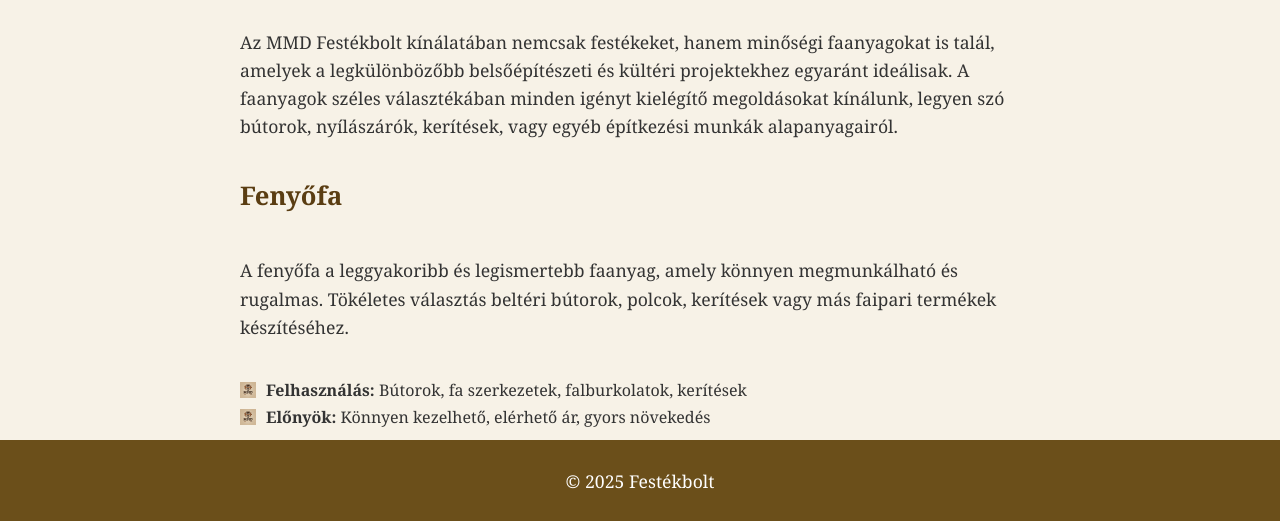
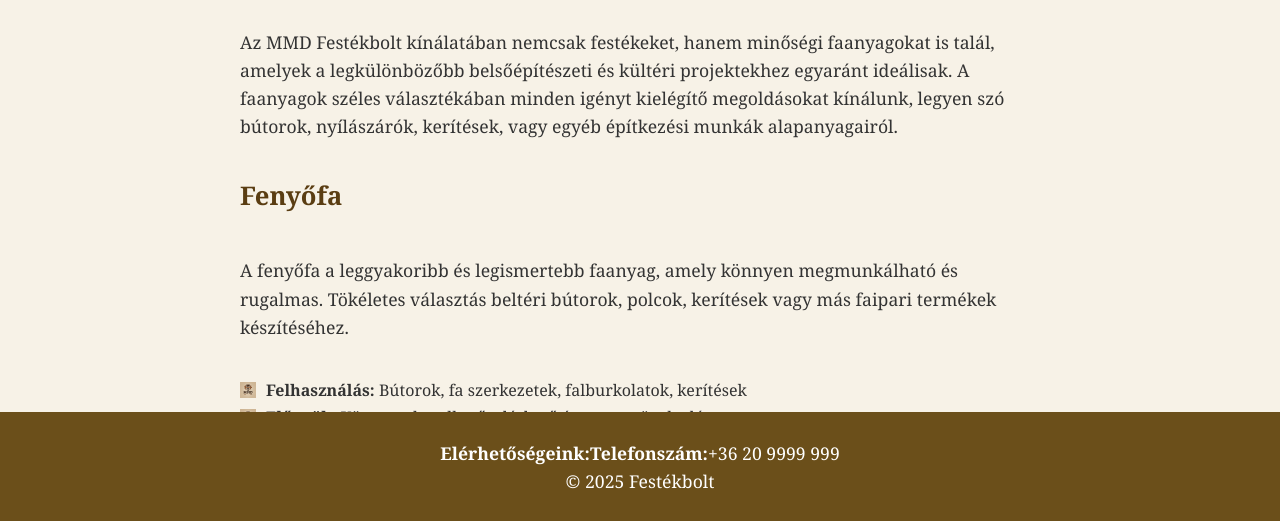
Before and after one commit to DudasDenes/IKTProjekt.git.io, a plain HTML site: page weblap_festekbolt/ikt projekt fa/faanyagok.html in a window 1280 px wide. Shown: the part 277-798 px from the top of the page. Drawn offline with Linux system fonts and the light colour scheme.

Commit message:
elerhetosegfooter

```diff
--- a/weblap_festekbolt/ikt projekt fa/faanyagok.html
+++ b/weblap_festekbolt/ikt projekt fa/faanyagok.html
@@ -69,7 +69,7 @@
         </section>
     </main>
     <footer>
-        <p>&copy; 2025 Festékbolt</p>
+        <p><b>Elérhetőségeink:</b><b>Telefonszám:</b>+36 20 9999 999 <br>&copy; 2025 Festékbolt </p>
     </footer>
 </body>
 </html>
```
Also changed, not shown: weblap_festekbolt/ikt projekt fa/festekek.html (+1 -1 lines), weblap_festekbolt/ikt projekt fa/index.html (+1 -1 lines), weblap_festekbolt/ikt projekt fa/rolunk.html (+1 -1 lines).
